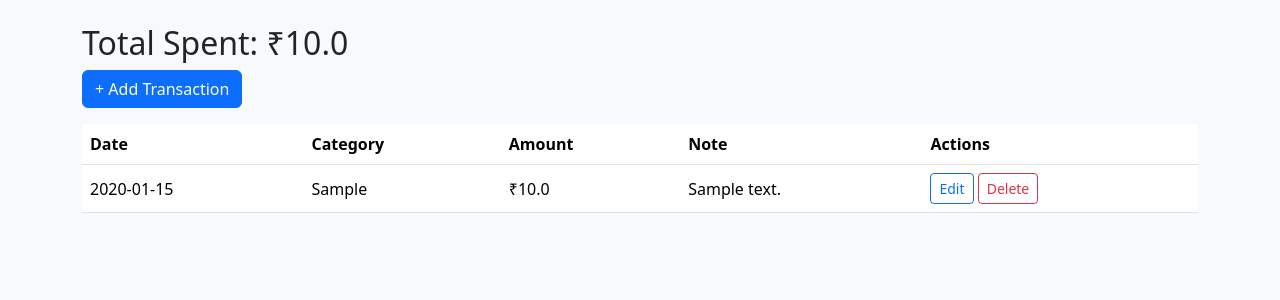
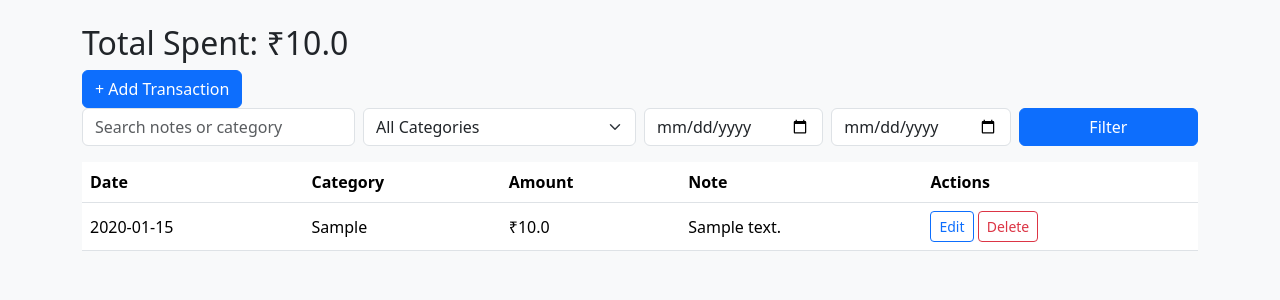
Before and after one commit to arushibhagat/Finance-Tracker, a Flask app: page / in a window 1280 px wide. Shown: the part 56-356 px from the top of the page. Run offline with Flask 3, Linux system fonts and the light colour scheme; data comes from the database, SQL or seed files in the repository; tables that the repository leaves empty hold one stand-in row (values such as "Sample post").

Commit message:
Phase 2 Step 3: Added search & filter functionality

```diff
--- a/app.py
+++ b/app.py
@@ -44,9 +44,47 @@ with get_db() as db:
 @app.route("/")
 def index():
     db = get_db()
-    transactions = db.execute("SELECT * FROM transactions ORDER BY date DESC").fetchall()
+
+    search = request.args.get("search", "")
+    filter_category = request.args.get("filter_category", "")
+    start_date = request.args.get("start_date", "")
+    end_date = request.args.get("end_date", "")
+
+    query = "SELECT * FROM transactions WHERE 1=1"
+    params = []
+
+    if search:
+        query += " AND (note LIKE ? OR category LIKE ?)"
+        params.extend([f"%{search}%", f"%{search}%"])
+
+    if filter_category:
+        query += " AND category = ?"
+        params.append(filter_category)
+
+    if start_date:
+        query += " AND date >= ?"
+        params.append(start_date)
+
+    if end_date:
+        query += " AND date <= ?"
+        params.append(end_date)
+
+    query += " ORDER BY date DESC"
+
+    transactions = db.execute(query, params).fetchall()
+
     total = db.execute("SELECT SUM(amount) FROM transactions").fetchone()[0] or 0
-    return render_template("index.html", transactions=transactions, total=total)
+    categories = db.execute("SELECT * FROM categories ORDER BY name ASC").fetchall()
+
+    return render_template("index.html",
+                           transactions=transactions,
+                           total=total,
+                           search=search,
+                           filter_category=filter_category,
+                           start_date=start_date,
+                           end_date=end_date,
+                           categories=categories)
+
 
 @app.route("/add", methods=["GET","POST"])
 def add():
--- a/templates/index.html
+++ b/templates/index.html
@@ -4,6 +4,38 @@
 <h2>Total Spent: ₹{{total}}</h2>
 
 <a href="/add" class="btn btn-primary">+ Add Transaction</a>
+
+<form method="GET" class="row g-2 mb-3">
+
+    <div class="col-md-3">
+        <input type="text" name="search" value="{{ search }}" class="form-control"
+            placeholder="Search notes or category">
+    </div>
+
+    <div class="col-md-3">
+        <select name="filter_category" class="form-select">
+            <option value="">All Categories</option>
+            {% for c in categories %}
+            <option value="{{ c.name }}" {% if c.name==filter_category %}selected{% endif %}>
+                {{ c.name }}
+            </option>
+            {% endfor %}
+        </select>
+    </div>
+
+    <div class="col-md-2">
+        <input type="date" name="start_date" value="{{ start_date }}" class="form-control">
+    </div>
+
+    <div class="col-md-2">
+        <input type="date" name="end_date" value="{{ end_date }}" class="form-control">
+    </div>
+
+    <div class="col-md-2">
+        <button class="btn btn-primary w-100" type="submit">Filter</button>
+    </div>
+</form>
+
 
 <table class="table mt-3">
     <thead>
```
